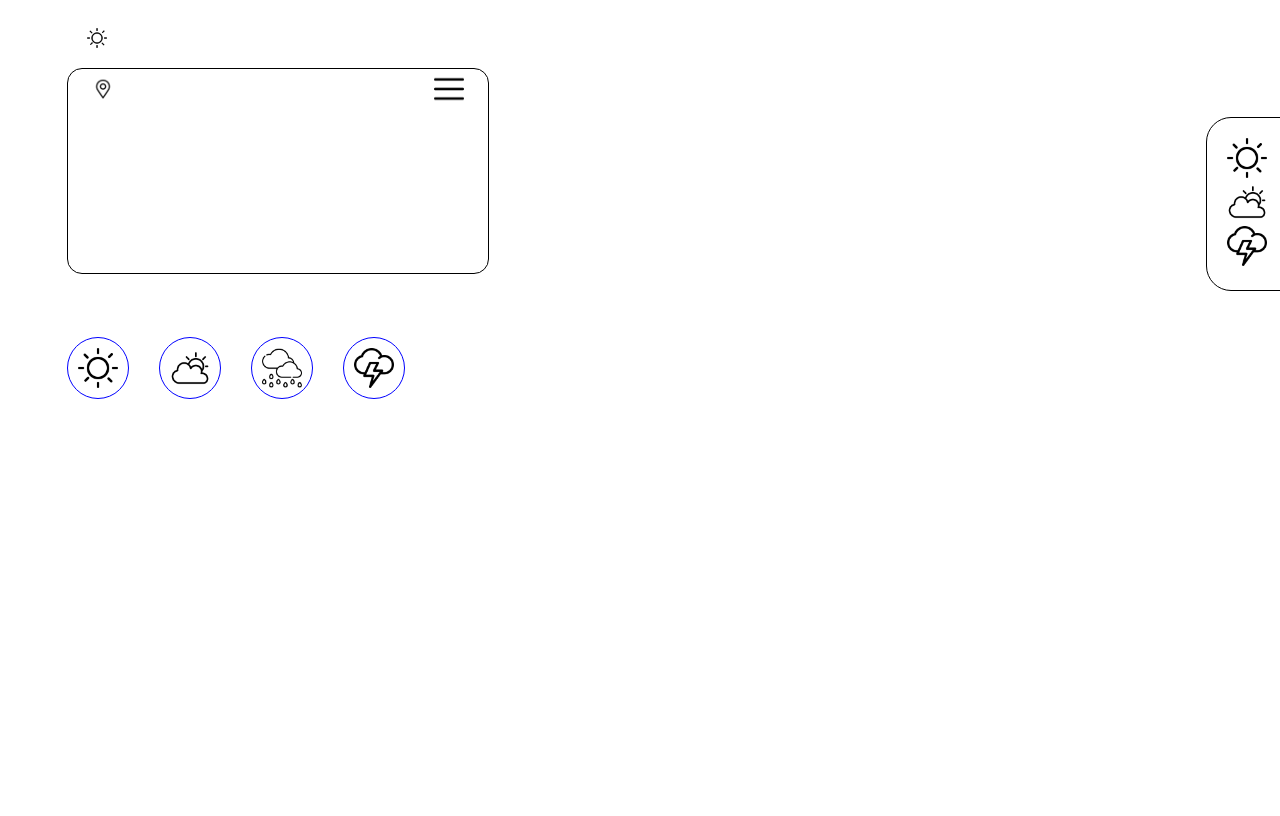
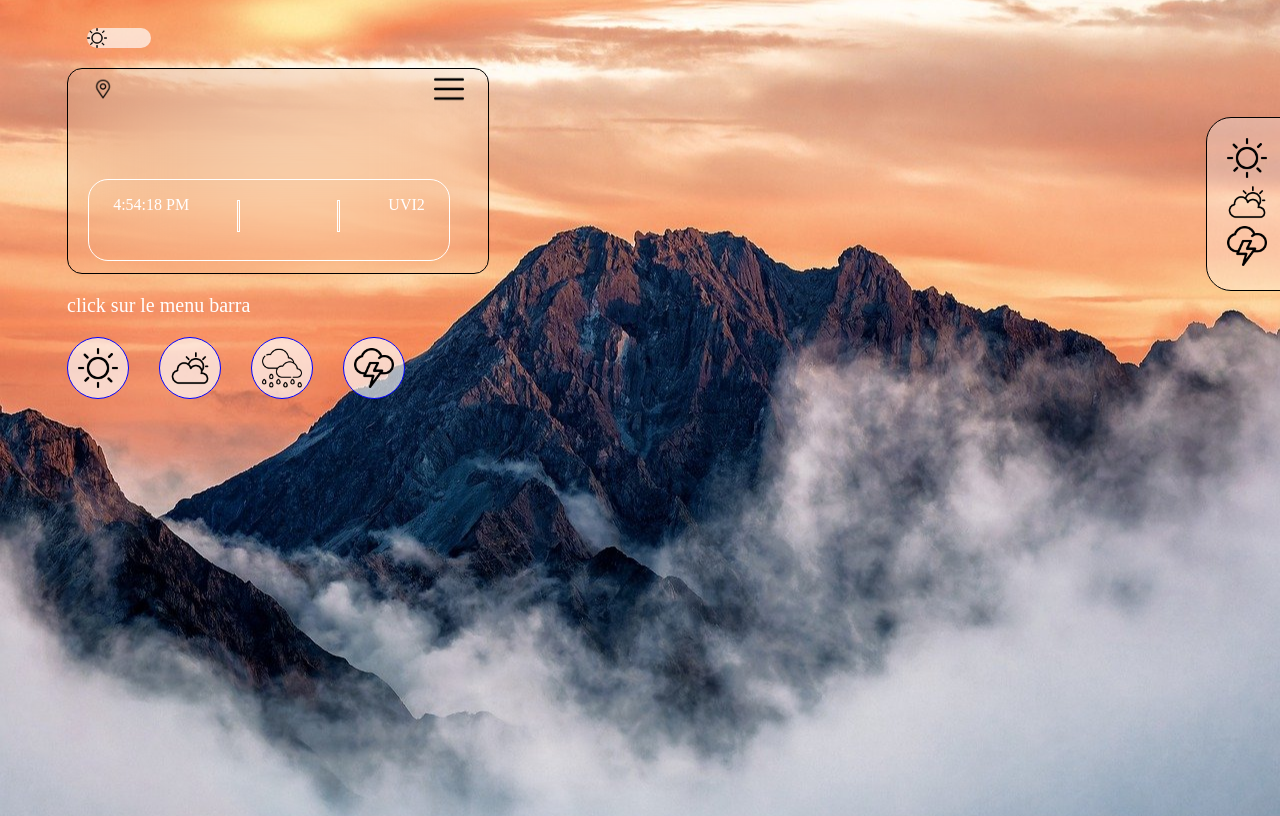
Before and after one commit to aziztraorer/meteo, a plain HTML site: page index.html in a window 1280 px wide. Drawn offline with nearby package versions, Linux system fonts and the light colour scheme; the site is published under a folder, as on GitHub Pages, so addresses that start at the root find nothing.

Commit message:
Update background image URL in style.css

```diff
--- a/style.css
+++ b/style.css
@@ -2,7 +2,7 @@
 {
     width: 100%;
     height: 100vh;
-    background-image:url(/img/bgjour.jpg);
+    background-image:url(./img/bgjour.jpg);
     background-repeat: no-repeat;
     background-size: cover;
     background-position: center;
```
